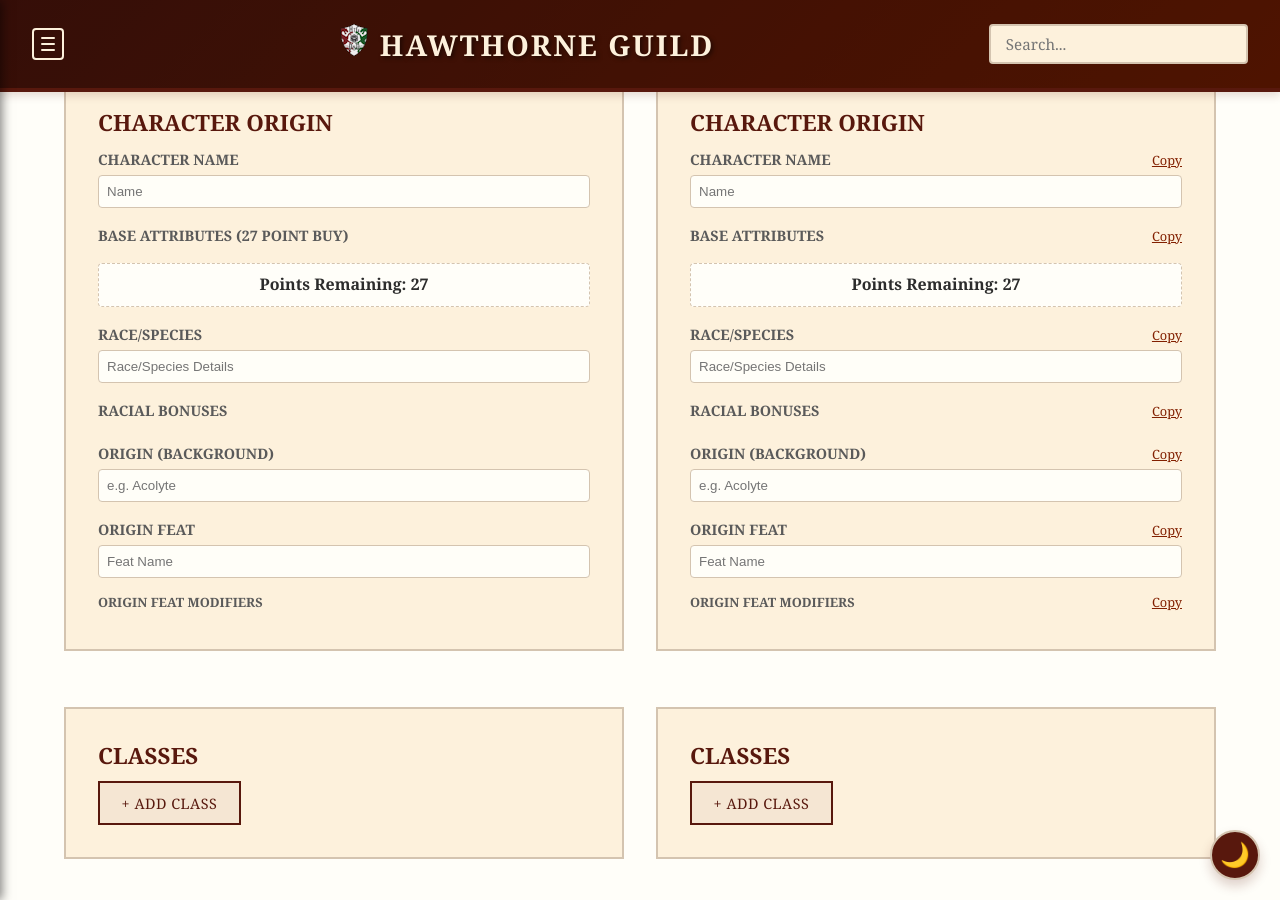
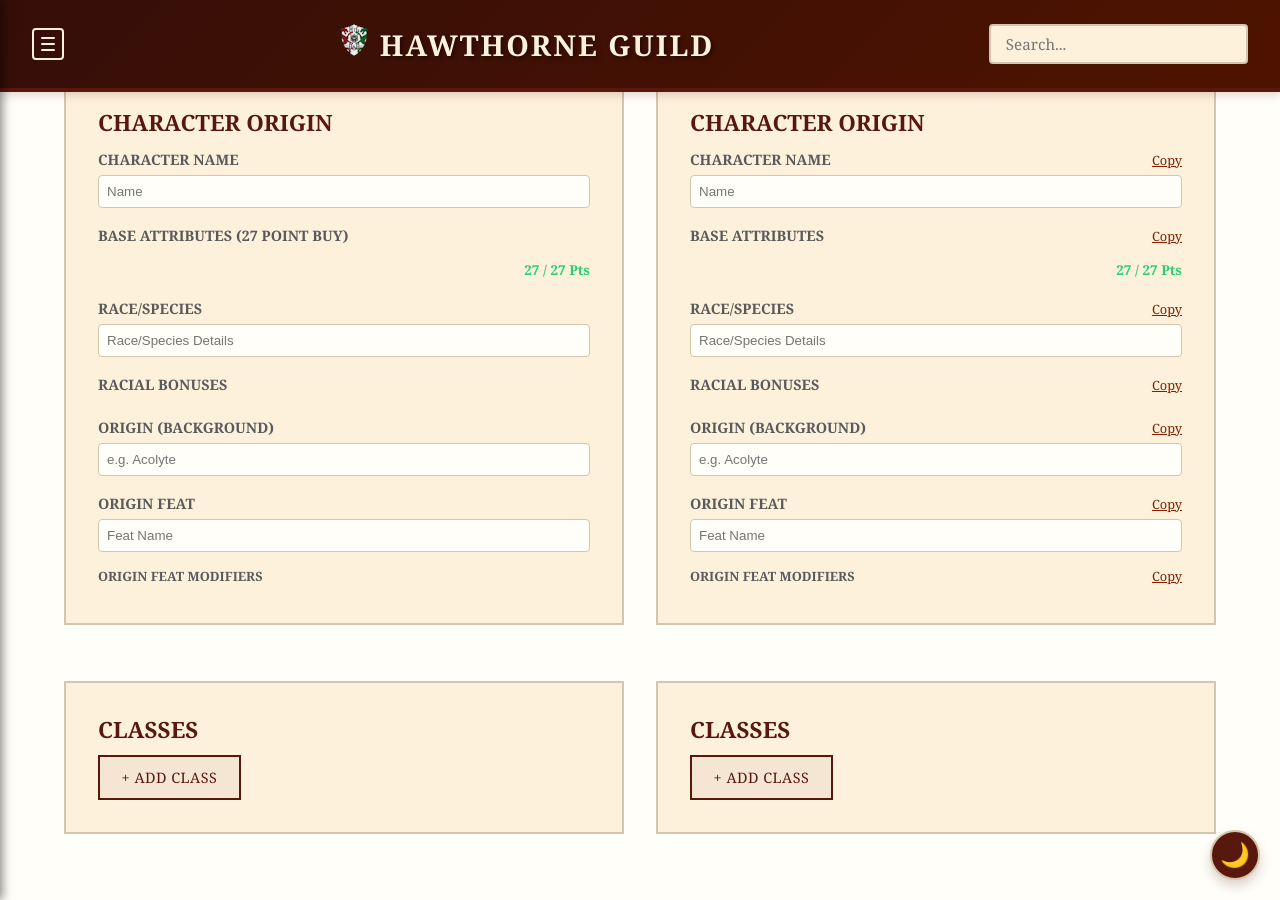
Before and after one commit to coconutswallow/Guides, a Jekyll site: the page built from rework.html, in a window 1280 px wide and 900 px high, scrolled down 497 px. Built offline with Jekyll 4.4.1, drawn with Linux system fonts in a browser that asks for light colours; a script that is not in the unit is left out; some of the changed lines change nothing that is shown.

Commit message:
Update rework.html

```diff
--- a/rework.html
+++ b/rework.html
@@ -69,7 +69,9 @@
                         <div class="input-group">
                             <label class="input-label">Base Attributes (27 Point Buy)</label>
                             <div id="attrs-container-original"></div>
-                            <div class="points-display" id="points-original">Points Remaining: 27</div>
+                            <div id="points-original" style="font-size: 0.85em; text-align: right; margin-top: 4px; font-weight: bold; color: #2ecc71;">
+                                27 / 27 Pts
+                            </div>
                         </div>
                         <div class="input-group">
                             <label class="input-label">Race/Species</label>
@@ -117,7 +119,9 @@
                                     type="button" class="copy-link" onclick="window.copyAttributes()">Copy</button>
                             </div>
                             <div id="attrs-container-new"></div>
-                            <div class="points-display" id="points-new">Points Remaining: 27</div>
+                            <div id="points-new" style="font-size: 0.85em; text-align: right; margin-top: 4px; font-weight: bold; color: #2ecc71;">
+                                27 / 27 Pts
+                            </div>
                         </div>
                         <div class="input-group">
                             <div class="field-header-row"><label class="input-label">Race/Species</label><button
@@ -588,15 +592,63 @@
     };
 
     window.renderBaseAttributes = function (colId) {
-        const c = document.getElementById(`attrs-container-${colId}`);
-        c.innerHTML = `<table class="stat-table"><thead><tr>${ATTRIBUTES.map(a => `<th>${a}</th>`).join('')}</tr></thead><tbody><tr>${ATTRIBUTES.map(a => `<td><input type="number" class="attr-input-cell" id="attr-${colId}-${a}" value="10" min="8" max="15" oninput="window.calculatePointBuy('${colId}')"></td>`).join('')}</tr></tbody></table>`;
+        const container = document.getElementById(`attrs-container-${colId}`);
+
+        // Helper to generate options 8-15 with cost in text
+        const generateOptions = (selectedValue) => {
+            let optionsHtml = '';
+            for (let i = 8; i <= 15; i++) {
+                const cost = POINT_COSTS[i];
+                const isSelected = i === selectedValue ? 'selected' : '';
+                optionsHtml += `<option value="${i}" ${isSelected}>${i} (${cost})</option>`;
+            }
+            return optionsHtml;
+        };
+
+        container.innerHTML = `
+        <table class="stat-table">
+            <thead>
+                <tr>${ATTRIBUTES.map(a => `<th>${a}</th>`).join('')}</tr>
+            </thead>
+            <tbody>
+                <tr>
+                    ${ATTRIBUTES.map(a => `
+                        <td>
+                            <select id="attr-${colId}-${a}" class="text-input"
+                                style="width: 100%; padding: 4px; text-align: center;"
+                                onchange="window.calculatePointBuy('${colId}')">
+                                ${generateOptions(10)}
+                            </select>
+                        </td>
+                    `).join('')}
+                </tr>
+            </tbody>
+        </table>`;
+
+        // Run calculation immediately
         window.calculatePointBuy(colId);
     };
 
     window.calculatePointBuy = function (colId) {
-        let spent = 0; ATTRIBUTES.forEach(a => spent += POINT_COSTS[document.getElementById(`attr-${colId}-${a}`).value] || 0);
-        const rem = 27 - spent; const d = document.getElementById(`points-${colId}`);
-        d.innerText = `Points Remaining: ${rem}`; d.style.color = rem < 0 ? '#e74c3c' : '#2ecc71';
+        let spent = 0;
+        ATTRIBUTES.forEach(a => {
+            // We use .value just like before, but now it comes from a select
+            const val = parseInt(document.getElementById(`attr-${colId}-${a}`).value);
+            spent += POINT_COSTS[val] || 0;
+        });
+
+        const remaining = 27 - spent;
+        const display = document.getElementById(`points-${colId}`);
+
+        display.innerText = `${remaining} / 27 Pts`;
+
+        if (remaining < 0) {
+            display.style.color = '#e74c3c'; // Red
+        } else if (remaining === 0) {
+            display.style.color = '#2ecc71'; // Green
+        } else {
+            display.style.color = '#f39c12'; // Orange
+        }
     };
 
     // UTILITIES
```
